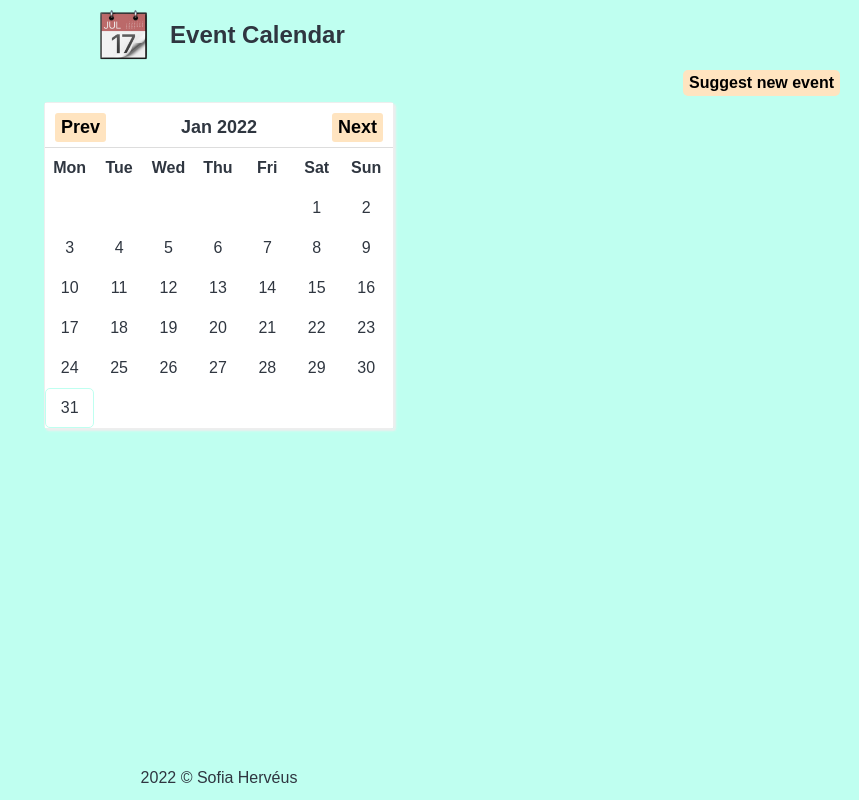
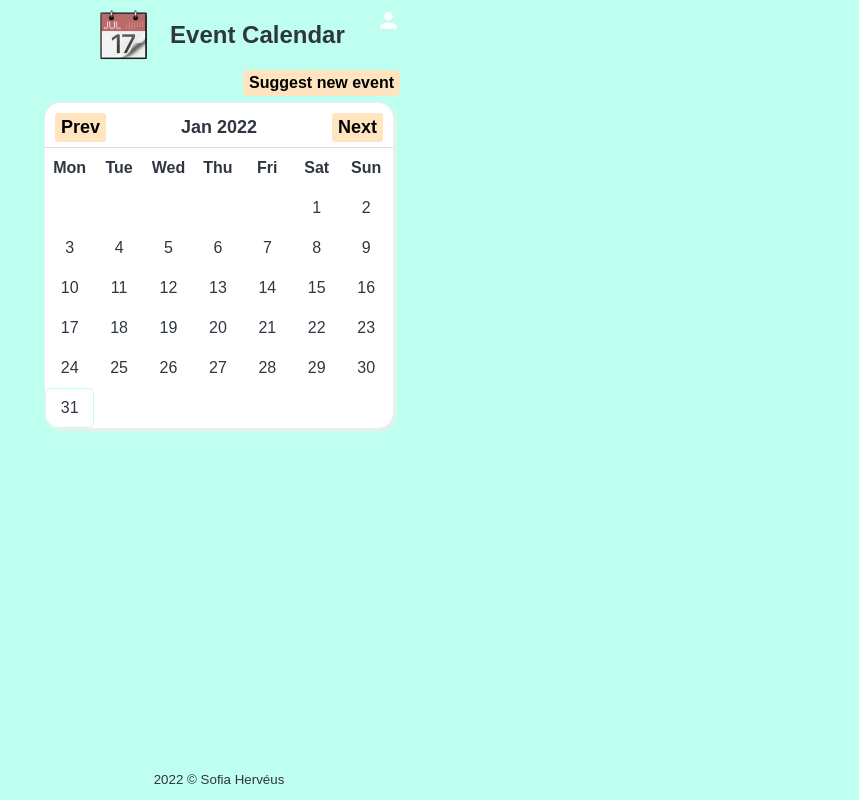
Before and after one commit to herv3us/Parents-Calendar, a React (Create React App) app in the folder frontend/: page / in a window 1280 px wide. Shown: the whole page, without its empty margins (421-1280 px from the left). Built offline with nearby package versions, Linux system fonts and the light colour scheme; no server answers.

Commit message:
add react-icons and more

```diff
--- a/frontend/package.json
+++ b/frontend/package.json
@@ -9,6 +9,7 @@
     "@testing-library/user-event": "^13.5.0",
     "react": "^17.0.2",
     "react-dom": "^17.0.2",
+    "react-icons": "^4.3.1",
     "react-router-dom": "^6.2.1",
     "react-scripts": "5.0.0",
     "styled-components": "^5.3.3",
--- a/frontend/src/App.js
+++ b/frontend/src/App.js
@@ -3,11 +3,13 @@ import Header from './components/header/Header';
 import styled from 'styled-components';
 import HomePage from './pages/HomePage';
 import Footer from './components/footer/Footer';
+import Navbar from './components/header/Navbar';
 
 function App() {
   return (
     <BrowserRouter>
       <Wrapper className="App">
+        <Navbar />
         <Header />
         <Routes>
           <Route path="/" element={<HomePage />} />
@@ -24,4 +26,7 @@ const Wrapper = styled.div`
   display: grid;
   grid-template-rows: auto 1fr auto;
   min-height: 100vh;
+  position: relative;
+  max-width: 400px;
+  margin: 0 auto;
 `;
--- a/frontend/src/components/footer/Footer.jsx
+++ b/frontend/src/components/footer/Footer.jsx
@@ -2,7 +2,11 @@ import React from 'react';
 import styled from 'styled-components';
 
 function Footer() {
-  return <StyledFooter>2022 &copy; Sofia Hervéus </StyledFooter>;
+  return (
+    <StyledFooter>
+      <small>2022 &copy; Sofia Hervéus</small>
+    </StyledFooter>
+  );
 }
 
 export default Footer;
--- /dev/null
+++ b/frontend/src/components/header/Navbar.jsx
@@ -0,0 +1,30 @@
+import React from 'react';
+import styled from 'styled-components';
+import { MdPerson } from 'react-icons/md';
+import { COLORS } from '../../styles/constants';
+
+function Navbar() {
+  return (
+    <IconButton>
+      <MdPerson size={25} />
+    </IconButton>
+  );
+}
+
+export default Navbar;
+
+const IconButton = styled.button`
+  background-color: transparent;
+  border: none;
+  cursor: pointer;
+  color: ${COLORS.backgroundForm};
+  position: absolute;
+  top: 0;
+  right: 10px;
+  padding: 0.5rem;
+  transition: all ease 0.3s;
+
+  &:hover {
+    color: ${COLORS.considerd};
+  }
+`;
--- a/frontend/src/styles/SimpleCalendar.styles.js
+++ b/frontend/src/styles/SimpleCalendar.styles.js
@@ -4,7 +4,8 @@ import { COLORS } from './constants';
 export const CalendarFrame = styled.div`
   width: 350px;
   border: 1px solid ${COLORS.lightgrey};
-  border-radius: 3px;
+  border-radius: 1rem;
+  overflow: hidden;
   box-shadow: 2px 2px 2px ${COLORS.lightgrey};
   margin: 2rem auto;
 `;
```
Also changed, not shown: 1 other file (tests, documents, lock files or other folders).
